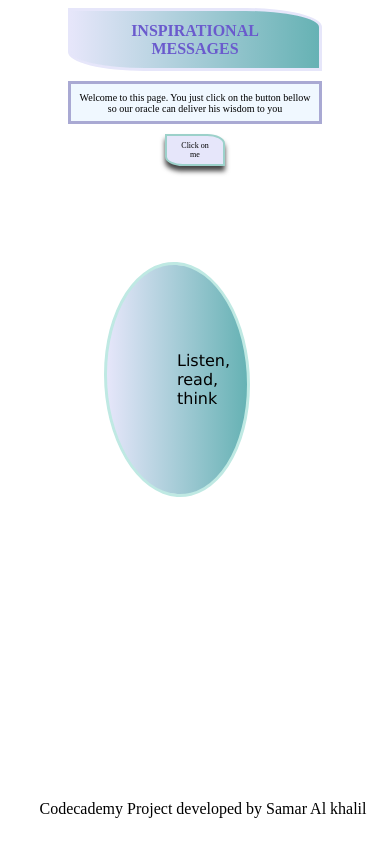
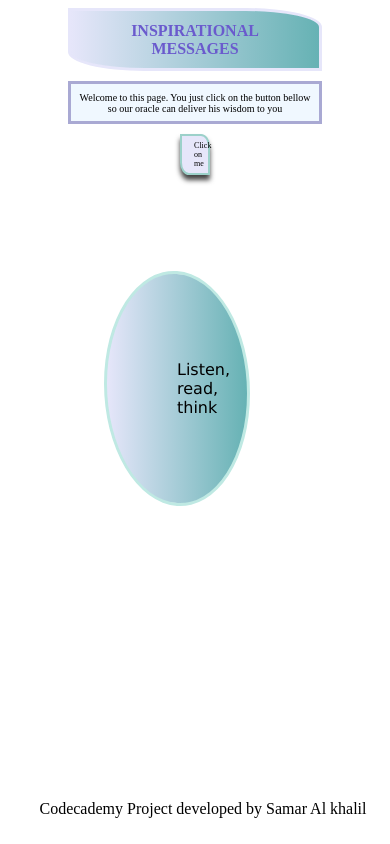
Before and after one commit to Samar-al/Mixed-messages, a plain HTML site: page index.html in a window 390 px wide. Drawn offline with Linux system fonts and the light colour scheme; a web font is replaced by a local one.

Commit message:
Update stylesheet.css

```diff
--- a/stylesheet.css
+++ b/stylesheet.css
@@ -55,6 +55,12 @@ body{
         font-size: 10px;
     }
   #bouton {
+      width: 8%;
+    font-size: 8px;
+      padding:5px 12px;
+  }
+    #bouton:hover {
+      width: 8%;
     font-size: 8px;
       padding:5px 12px;
   }
```
